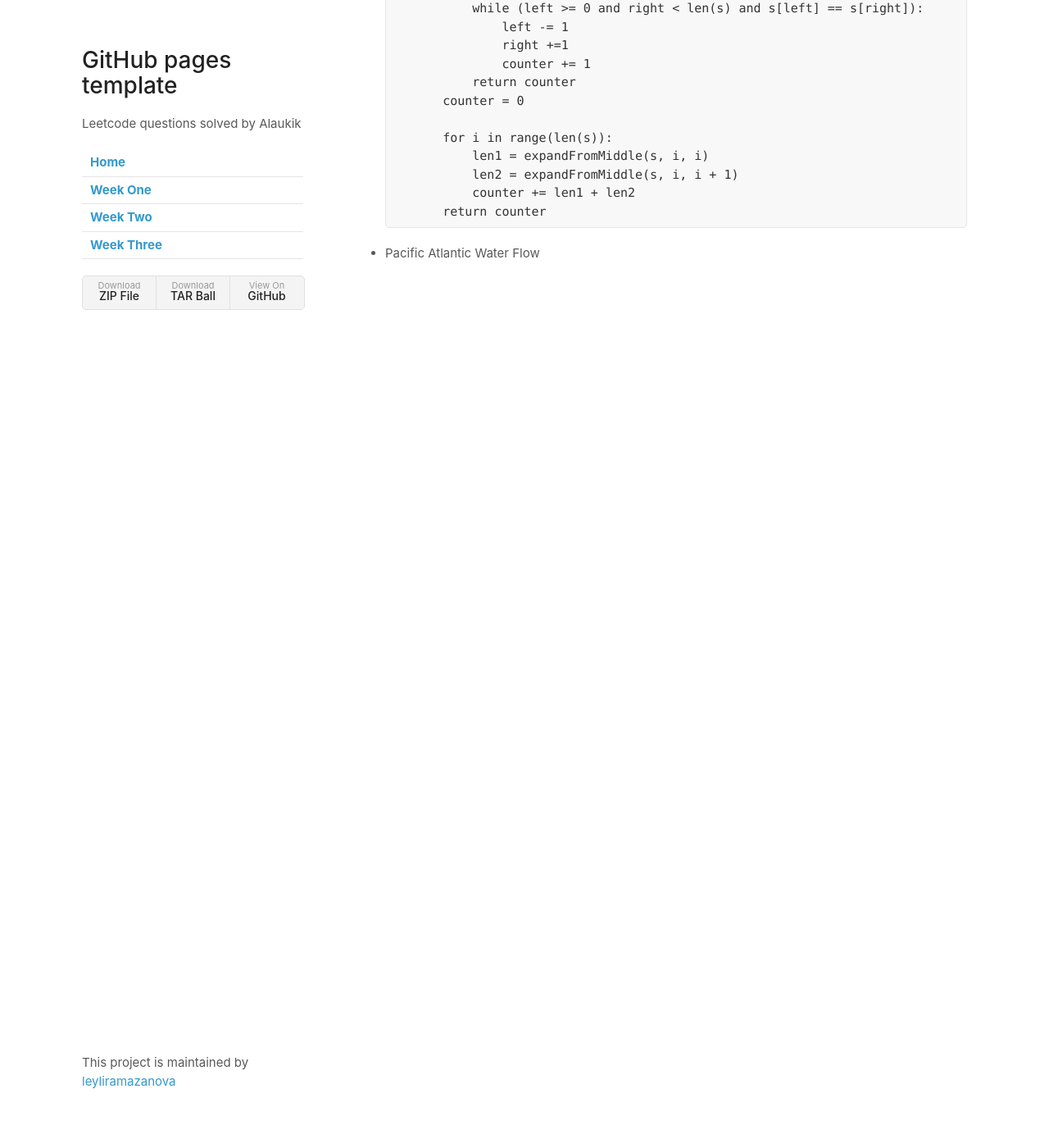
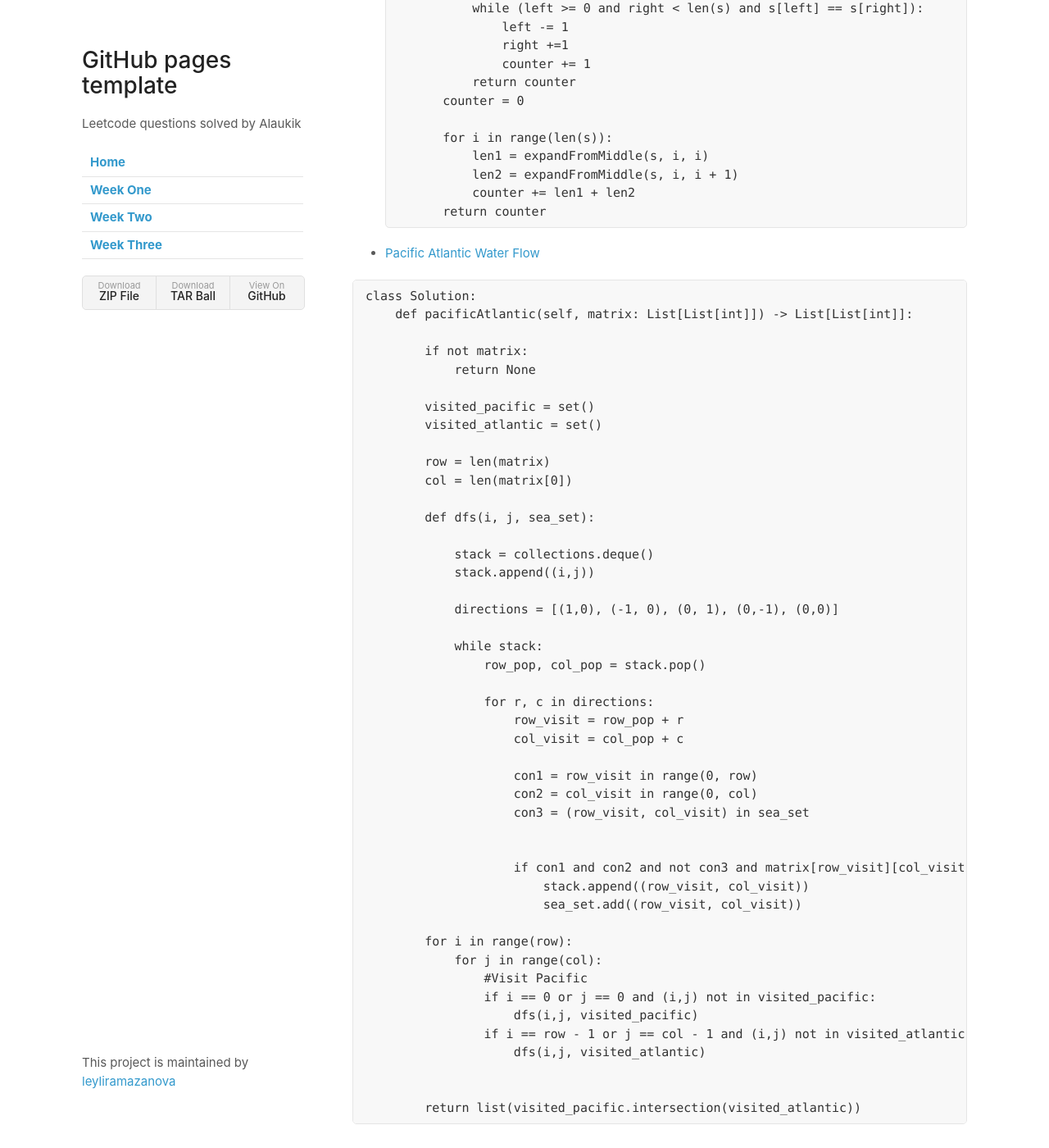
Before and after one commit to leyliramazanova/Five-Weeks-of-Leet-Code, a Jekyll site: the page built from weekTwo.md, in a window 1280 px wide and 1400 px high, scrolled down 7286 px. Shown: the whole window at 82% size. Built offline with Jekyll 4.4.1, drawn with Linux system fonts in a browser that asks for light colours; our own code applies the rules of GitHub Pages for plain Markdown files; before the commit the page ends 7677 px from its top, so only the background shows below that.

Commit message:
week two done and dusted

````diff
--- a/weekTwo.md
+++ b/weekTwo.md
@@ -344,4 +344,52 @@ class Solution:
             counter += len1 + len2
         return counter
 ```
-- Pacific Atlantic Water Flow
+- [Pacific Atlantic Water Flow](https://leetcode.com/problems/pacific-atlantic-water-flow/submissions/)
+
+```python
+class Solution:
+    def pacificAtlantic(self, matrix: List[List[int]]) -> List[List[int]]:
+
+        if not matrix:
+            return None
+
+        visited_pacific = set()
+        visited_atlantic = set()
+
+        row = len(matrix)
+        col = len(matrix[0])
+
+        def dfs(i, j, sea_set):
+
+            stack = collections.deque()
+            stack.append((i,j))
+
+            directions = [(1,0), (-1, 0), (0, 1), (0,-1), (0,0)]
+
+            while stack:
+                row_pop, col_pop = stack.pop()
+
+                for r, c in directions:
+                    row_visit = row_pop + r
+                    col_visit = col_pop + c
+
+                    con1 = row_visit in range(0, row)
+                    con2 = col_visit in range(0, col)
+                    con3 = (row_visit, col_visit) in sea_set
+
+
+                    if con1 and con2 and not con3 and matrix[row_visit][col_visit] >= matrix[row_pop][col_pop]:
+                        stack.append((row_visit, col_visit))
+                        sea_set.add((row_visit, col_visit))
+
+        for i in range(row):
+            for j in range(col):
+                #Visit Pacific
+                if i == 0 or j == 0 and (i,j) not in visited_pacific:
+                    dfs(i,j, visited_pacific)
+                if i == row - 1 or j == col - 1 and (i,j) not in visited_atlantic:
+                    dfs(i,j, visited_atlantic)
+
+
+        return list(visited_pacific.intersection(visited_atlantic))
+```
````
Also changed, not shown: weekThree.md (added, +42 -0 lines).
